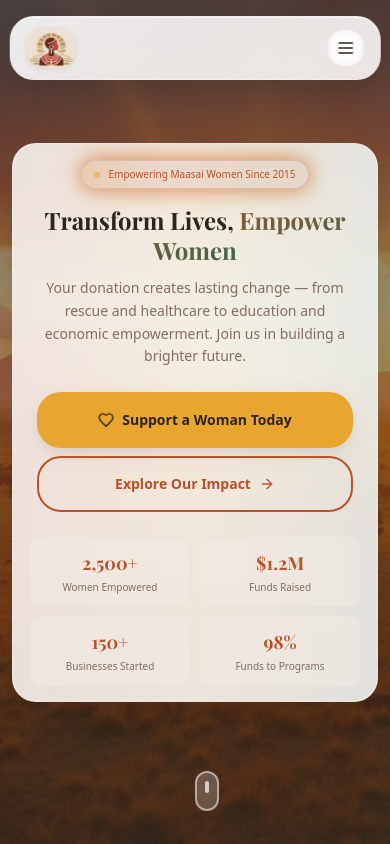
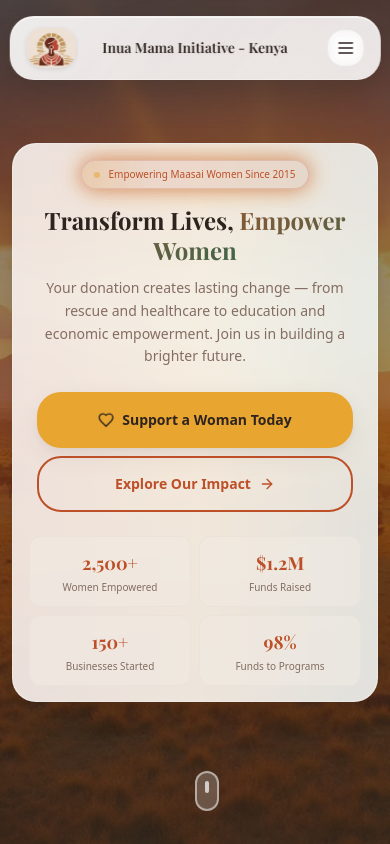
Before and after one commit to Saitoti2/nkineji-women, a React (Vite) app: page / in a window 390 px wide. Shown: the top 844 px of the page. Built offline with nearby package versions, Linux system fonts and the light colour scheme; the HTML template or start-up script is replaced by a standard one.

Commit message:
fix: Make center name 'Inua Mama Initiative - Kenya' visible in full navbar

```diff
--- a/src/components/layout/DynamicNavbar.tsx
+++ b/src/components/layout/DynamicNavbar.tsx
@@ -214,8 +214,8 @@ export function DynamicNavbar() {
 
         <div
           className={cn(
-            "relative h-full flex items-center justify-between transition-all duration-700 overflow-hidden",
-            isScrolled && !isExpanded ? "justify-center px-4" : "px-4 sm:px-6 md:px-8"
+            "relative h-full flex items-center transition-all duration-700 overflow-hidden",
+            isScrolled && !isExpanded ? "justify-center px-4" : "justify-between px-4 sm:px-6 md:px-8"
           )}
           style={{
             transitionTimingFunction: "cubic-bezier(0.4, 0, 0.2, 1)",
@@ -250,17 +250,8 @@ export function DynamicNavbar() {
 
           {/* Center Name Display - Shows when navbar is full (not scrolled) */}
           {!isScrolled && (
-            <div className="absolute left-1/2 -translate-x-1/2 hidden md:block">
-              <h2 className="font-display font-semibold text-base text-foreground whitespace-nowrap">
-                Inua Mama Initiative - Kenya
-              </h2>
-            </div>
-          )}
-
-          {/* Center Name Display - Shows when navbar is full (not scrolled) */}
-          {!isScrolled && (
-            <div className="absolute left-1/2 -translate-x-1/2 hidden md:block">
-              <h2 className="font-display font-semibold text-base text-foreground whitespace-nowrap">
+            <div className="absolute left-1/2 -translate-x-1/2 z-10 pointer-events-none">
+              <h2 className="font-display font-semibold text-sm sm:text-base text-foreground whitespace-nowrap drop-shadow-sm">
                 Inua Mama Initiative - Kenya
               </h2>
             </div>
```
